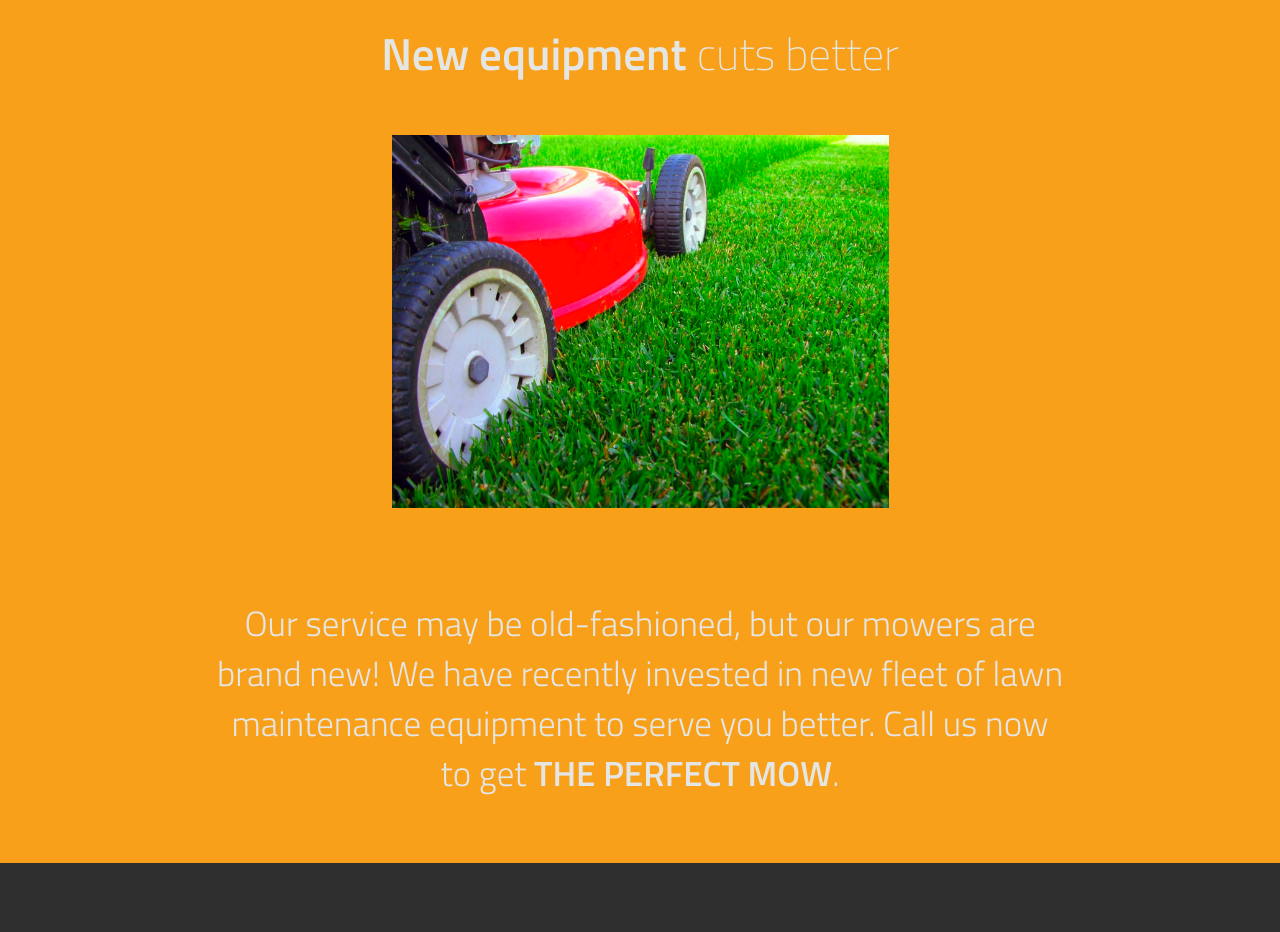
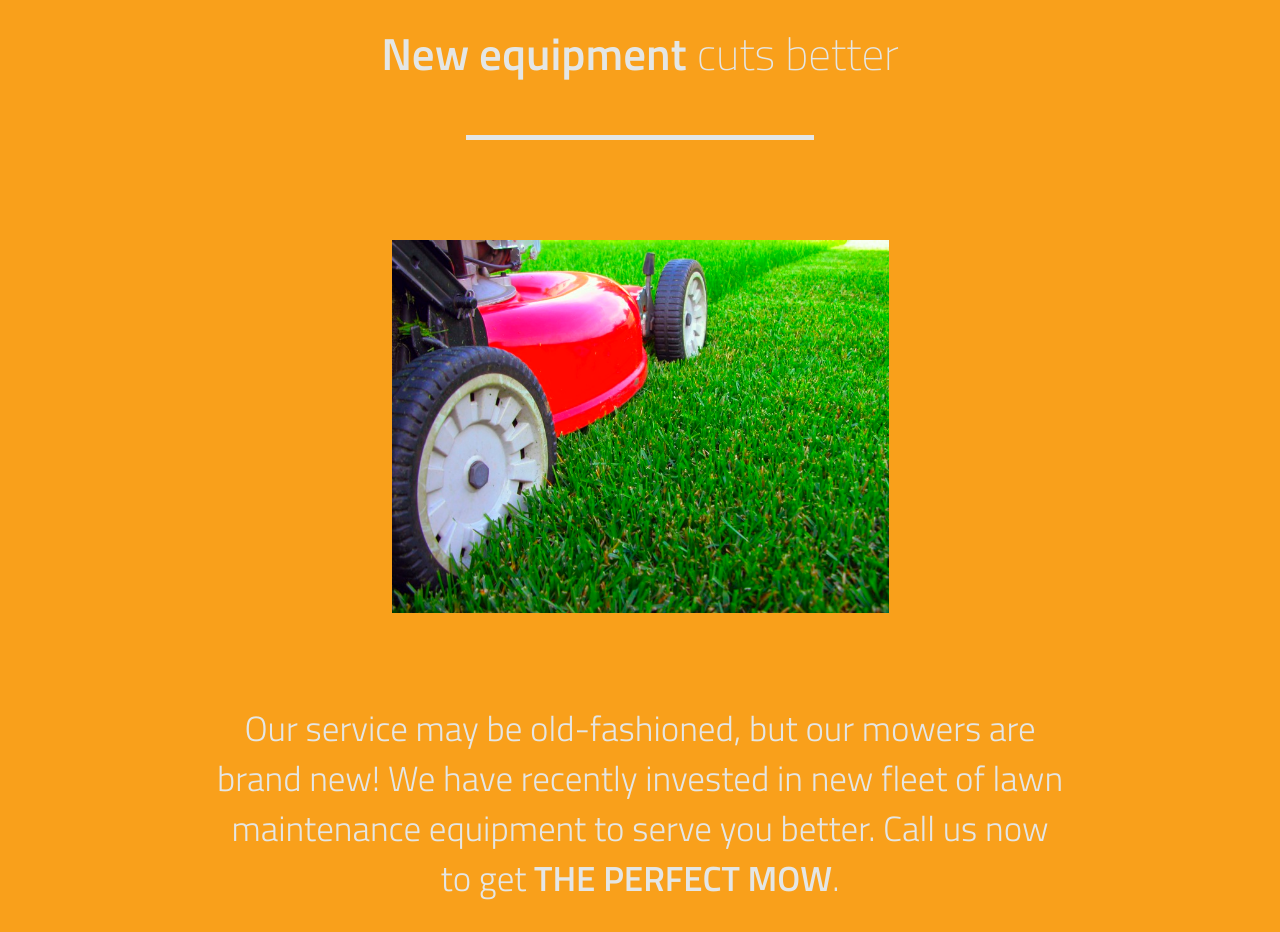
Before and after one commit to ccordle255/perfectmow, a website: page app/index.html in a window 1280 px wide. Shown: the part 3420-4352 px from the top of the page. Drawn offline with Linux system fonts and the light colour scheme.

Commit message:
styling fixes for responsiveness

```diff
--- a/app/css/style.css
+++ b/app/css/style.css
@@ -395,6 +395,10 @@ body {
 		padding-top: 29px;
 	}
 
+	.content-row h1 {
+		font-size: 48px;
+	}
+
 	.content-row h2 {
 		font-size: 24px;
 		padding-bottom: 26px;
@@ -445,6 +449,10 @@ body {
 	background-color: #F9A01B;
 	color: #e4e6e5;
 	padding-top: 90px;
+}
+
+#slide-5 .line-row {
+	margin-bottom: 100px;
 }
 
 #slide-6 {
--- a/app/index.html
+++ b/app/index.html
@@ -155,6 +155,9 @@
 			<div class="row title-row">
 				<div class="col-12 font-thin"><span class="font-semibold">New equipment</span> cuts better</div>
 			</div><!-- /row -->
+			<div class="row line-row">
+				<div class="hr">&nbsp;</div>
+			</div><!-- /row -->
 			<div class="row title-row">
 				<div class="col-sm-6 col-sm-offset-3">
 					<img class="img-responsive" src="images/moweringrass.jpg" />
```
